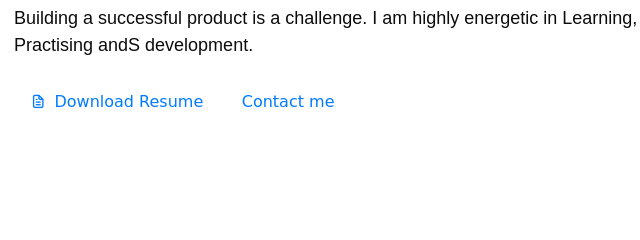
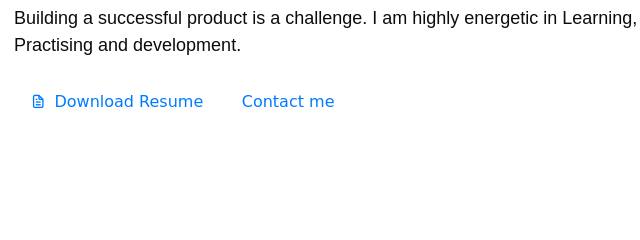
Before and after one commit to AashishAK02/dev, a plain HTML site: page index.html in a window 1280 px wide. Shown: the part 462-702 px from the top of the page, 71-711 px from the left. Drawn offline with nearby package versions, Linux system fonts and the light colour scheme.

Commit message:
Update index.html

```diff
--- a/index.html
+++ b/index.html
@@ -95,7 +95,7 @@
                                 </div>
                         </h1>
 
-                        <p>Building a successful product is a challenge. I am highly energetic in Learning, Practising andS development.</p>
+                        <p>Building a successful product is a challenge. I am highly energetic in Learning, Practising and development.</p>
 
                         <div class="custom-btn-group mt-4">
                          <a href="./Resume.pdf" class="btn mr-lg-2 custom-btn" download>
```
